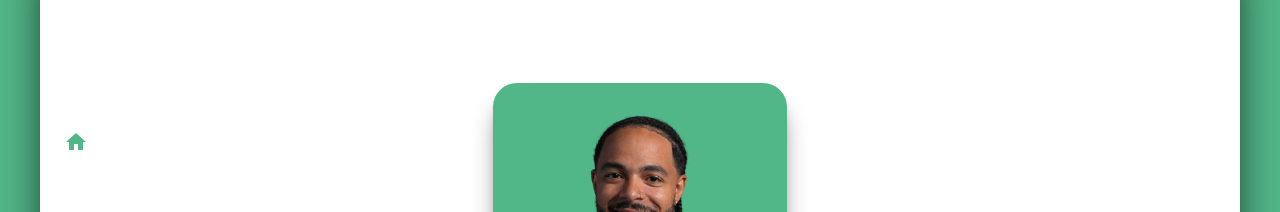
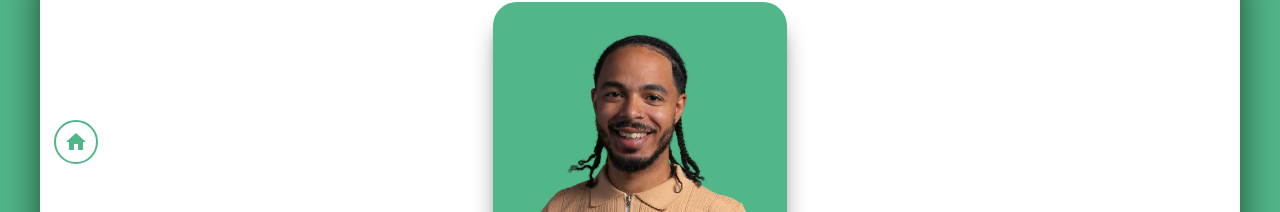
Before and after one commit to joshuanelsondev/portfolio, a React (Vite) app: page / in a window 1280 px wide. Shown: the part 118-330 px from the top of the page. Built offline with nearby package versions, Linux system fonts and the light colour scheme.

Commit message:
Edit spacing and layout

```diff
--- a/src/Components/AboutComponent.jsx
+++ b/src/Components/AboutComponent.jsx
@@ -15,7 +15,7 @@ export default function AboutComponent() {
 
     return (
 
-      <div id="about" className="flex items-start justify-center h-full min-h-[600px] w-full px-20 pt-20 pb-40 border border-white">
+      <div id="about" className="flex items-start justify-center h-full min-h-[600px] w-full">
         <div className="flex flex-col items-center justify-start lg:flex-row gap-10 h-auto w-auto">
           {/* Header and Bio container */}
           <div className="flex flex-col items-center lg:items-start lg:text-left lg:text-lg text-black dark:text-white rounded-lg max-w-[500px]">
--- a/src/Components/ContactComponent.jsx
+++ b/src/Components/ContactComponent.jsx
@@ -26,9 +26,9 @@ export default function ContactComponent () {
     };
 
     return (
-      <div id='contact' className="h-full min-h-[600px] w-full border grid grid-rows-[100px] p-20  border-white">
-        <h2 className="text-4xl lg:text-6xl text-primary border">Contact</h2>
-        <form className="border flex flex-col" ref={form} onSubmit={sendEmail}>
+      <div id='contact' className="h-full min-h-[600px] w-full grid grid-rows-[100px] text-white">
+        <h2 className="text-4xl lg:text-6xl text-primary ">Contact</h2>
+        <form className="flex flex-col" ref={form} onSubmit={sendEmail}>
           <label>Name</label>
           <input type="text" name="user_name" />
           <label>Email</label>
--- a/src/Components/HomeComponent.jsx
+++ b/src/Components/HomeComponent.jsx
@@ -35,7 +35,7 @@ const icons = [
 export default function HomeComponent() {
 
     return (
-      <div id='home' className="h-full min-h-[600px] w-full min-w-fit z-10 p-20 border border-white">
+      <div id='home' className="h-full min-h-[600px] w-full min-w-fit z-10">
         <div className="flex flex-col items-center gap-4">
           <img
             src={PursuitHeadshot}
--- a/src/Components/Nav.jsx
+++ b/src/Components/Nav.jsx
@@ -52,7 +52,7 @@ export default function Nav({ handleThemeChange }) {
                 to={`${button.name}`}
                 spy={true}
                 smooth={true}
-                offset={button.name === 'Home' ? -175 : -75}
+                offset={-125}
                 duration={500}
               >
                 <button.icon
--- a/src/Components/PortfolioComponent.jsx
+++ b/src/Components/PortfolioComponent.jsx
@@ -12,7 +12,7 @@ export default function PortfolioComponent() {
     }, [projects])
 
     return (
-      <div id='portfolio' className="h-auto min-h-[600px] w-auto flex flex-col items-center px-20 border border-white">
+      <div id='portfolio' className="h-auto min-h-[600px] w-auto flex flex-col items-center">
         <h1 className="text-3xl md:text-5xl text-primary font-semibold mb-4 md:mb-10">Portfolio</h1>
         <div className="flex flex-col lg:grid lg:grid-cols-2 gap-8">
           {projects.map((project) => (
```
